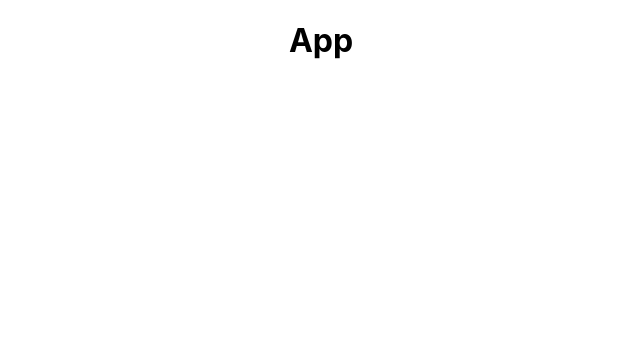
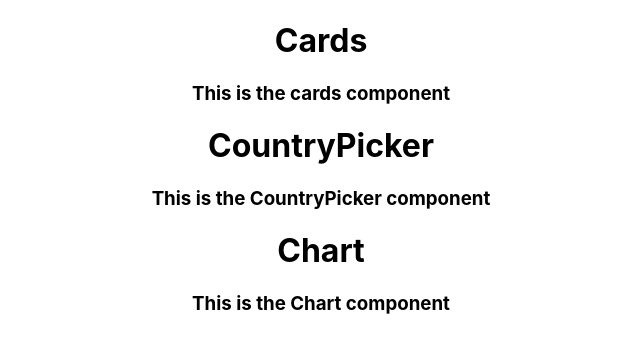
Before and after one commit to craigbourne/coronatracker, a React (Create React App) app: page / in a window 1280 px wide. Shown: the top 352 px of the page, without its empty margins (319-959 px from the left). Built offline with nearby package versions, Linux system fonts and the light colour scheme.

Commit message:
functional components and returning some text for each in app

```diff
--- a/src/App.js
+++ b/src/App.js
@@ -1,10 +1,15 @@
 import React from 'react';
+import Cards from './Components/Cards/Cards';
+import Chart from './Components/Chart/Chart';
+import CountryPicker from './Components/CountryPicker/CountryPicker';
 
 class App extends React.Component {
 	render() {
 		return (
 			<div class="App">
-				<h1>App</h1>
+				<Cards />
+				<CountryPicker />
+				<Chart />
 			</div>
 		);
 	}
--- a/src/Components/Cards/Cards.jsx
+++ b/src/Components/Cards/Cards.jsx
@@ -0,0 +1,12 @@
+import React from 'react';
+
+const Cards = () => {
+	return (
+		<div className="cards">
+			<h1>Cards</h1>
+			<h3>This is the cards component</h3>
+		</div>
+	);
+};
+
+export default Cards;
--- a/src/Components/Chart/Chart.jsx
+++ b/src/Components/Chart/Chart.jsx
@@ -0,0 +1,12 @@
+import React from 'react';
+
+const Chart = () => {
+	return (
+		<div>
+			<h1>Chart</h1>
+			<h3>This is the Chart component</h3>
+		</div>
+	);
+};
+
+export default Chart;
--- a/src/Components/CountryPicker/CountryPicker.jsx
+++ b/src/Components/CountryPicker/CountryPicker.jsx
@@ -0,0 +1,12 @@
+import React from 'react';
+
+const CountryPicker = () => {
+	return (
+		<div>
+			<h1>CountryPicker</h1>
+			<h3>This is the CountryPicker component</h3>
+		</div>
+	);
+};
+
+export default CountryPicker;
```
